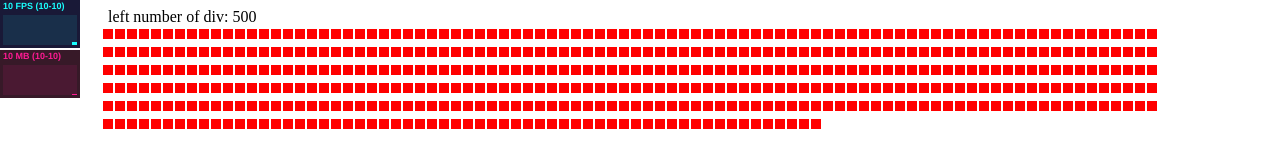
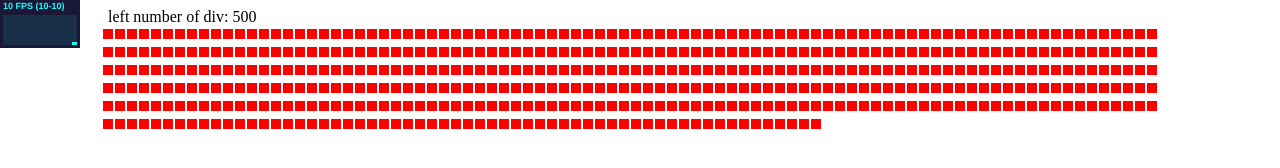
Before and after one commit to yifan-unext/animation-performance-test, a plain HTML site: page index.html in a window 1280 px wide. Drawn offline with Linux system fonts and the light colour scheme; animation ran at ten frames a second.

Commit message:
Change background color. Remove memory panel.

```diff
--- a/main.css
+++ b/main.css
@@ -1,3 +1,7 @@
+body {
+    background-color: white;
+}
+
 #container, #title {
     margin: 0 100px;
 }
--- a/main.js
+++ b/main.js
@@ -53,14 +53,14 @@ requestAnimationFrame(function animate(timestamp) {
 var stats = new Stats();
 stats.showPanel( 0 ); // 0: fps, 1: ms, 2: mb, 3+: custom
 document.body.appendChild( stats.dom );
-var memstats = new Stats();
-memstats.showPanel( 2 ); // 0: fps, 1: ms, 2: mb, 3+: custom
-memstats.dom.style.top = '50px';
-document.body.appendChild( memstats.dom );
+// var memstats = new Stats();
+// memstats.showPanel( 2 ); // 0: fps, 1: ms, 2: mb, 3+: custom
+// memstats.dom.style.top = '50px';
+// document.body.appendChild( memstats.dom );
 
 requestAnimationFrame(function loop () {
     stats.update();
-    memstats.update();
+    // memstats.update();
     requestAnimationFrame(loop);
 });
 
```
